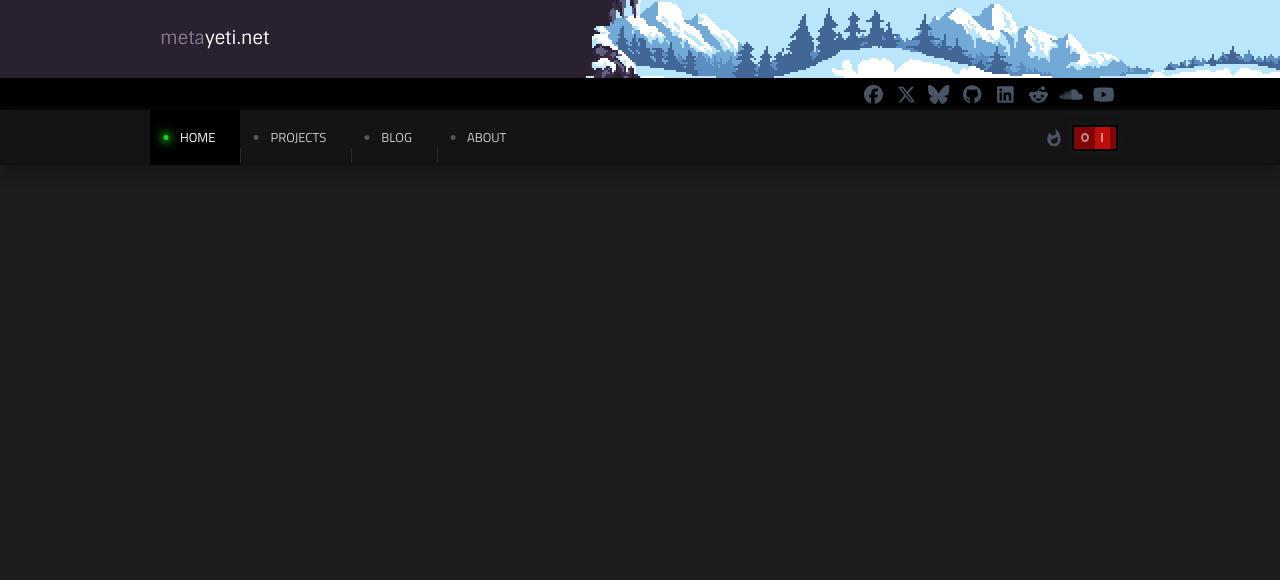
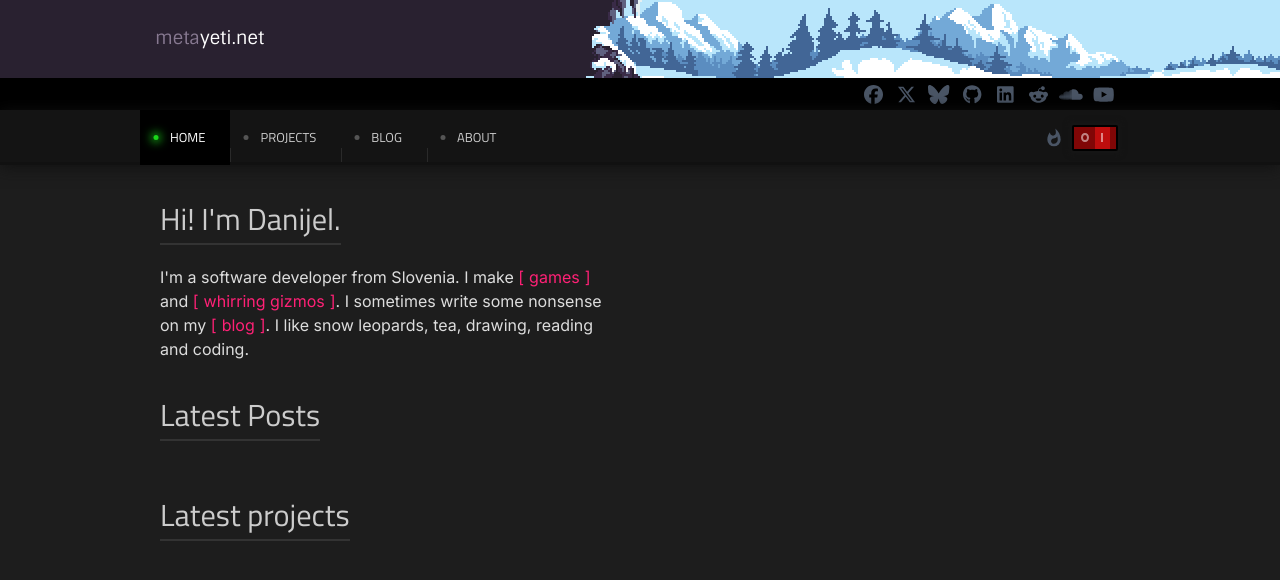
Before and after one commit to metayeti/metayeti.net, a Vue app: page / in a window 1280 px wide. Shown: the top 580 px of the page. Built offline with nearby package versions, Linux system fonts and the light colour scheme.

Commit message:
Better wrapper and navigation behavior + content test

```diff
--- a/src/App.vue
+++ b/src/App.vue
@@ -7,17 +7,10 @@ import SiteFooter from './components/SiteFooter.vue';
 
 <template>
 	<SiteHeader />
-	<main class="site-content">
-		<RouterView />
+	<main class="main-content">
+		<div class="wrap site-content">
+			<RouterView />
+		</div>
 	</main>
 	<SiteFooter />
 </template>
-
-<style scoped>
-main.site-content {
-	position: relative;
-	padding: 10px 0;
-	background-color: var(--my-content-background);
-	z-index: 5;
-}
-</style>
--- a/src/components/SiteHeader.vue
+++ b/src/components/SiteHeader.vue
@@ -161,11 +161,11 @@ header > .banner {
 	h1.site-branding {
 		position: absolute;
 		top: 25px;
+		margin-left: -5px;
 		color: #fff;
 		font-family: "Sintony", sans-serif;
 		font-weight: 700;
 		font-size: 18px;
-
 
 		.highlight {
 			color: rgb(135, 121, 145);
@@ -252,7 +252,7 @@ nav.navigation-main {
 	position: sticky;
 	top: 0;
 	height: 55px;
-	background-color: var(--my-navbar-background);
+	background-color: #141414;
 	border-bottom: 3px solid #111;
 	box-shadow: 0 2px 15px 0 #111;
 	z-index: 99;
@@ -261,7 +261,7 @@ nav.navigation-main {
 		display: flex;
 		flex-direction: row;
 		flex-grow: 1;
-		margin-left: -10px;
+		margin-left: -20px;
 
 		.nav-button {
 			position: relative;
@@ -313,6 +313,9 @@ nav.navigation-main {
 		}
 	}
 }
+.let-there-be-light nav.navigation-main {
+	box-shadow: none;
+}
 
 /* -- responsive breakpoints -- */
 
--- a/src/router/index.js
+++ b/src/router/index.js
@@ -23,7 +23,7 @@ const router = createRouter({
 		}
 
 		const isInitialLoad = !from.name;
-		const toPosition = (to.path === '/') ? 0 : 110;
+		const toPosition = (to.path === '/') ? 0 : ((to.path === '/about') ? 79 : 110);
 
 		return {
 			top: toPosition,
--- a/src/styles/colors.css
+++ b/src/styles/colors.css
@@ -8,9 +8,13 @@
 
 :root {
 	--my-global-background: #131313;
+
 	--my-content-background :#1d1d1d;
+	--my-content-color: #ddd;
+	--my-content-heading: #ccc;
+	--my-content-underline: #333;
+	--my-content-link: #ff2176;
 
-	--my-navbar-background: #141414;
 
 	--my-soft-border: #2a2a2a;
 }
@@ -18,5 +22,9 @@
 /* Light theme colors */
 
 :root.let-there-be-light {
-	--my-content-background: #dadada;
+	--my-content-background: #fff;
+	--my-content-color: #000000;
+	--my-content-heading: #000;
+	--my-content-underline: #ebf0f3;
+	--my-content-link: #28aeec;
 }
--- a/src/styles/metayeti.css
+++ b/src/styles/metayeti.css
@@ -21,9 +21,70 @@ body {
 	width: 960px;
 	margin: 0 auto;
 }
-@media (max-width: 990px) {
+@media (max-width: 1019px) {
 	.wrap {
 		width: auto;
-		padding: 0 10px;
+		padding: 0 20px;
 	}
 }
+
+.main-content {
+	position: relative;
+	padding: 30px 0;
+	background-color: var(--my-content-background);
+	color: var(--my-content-color);
+	font-family: "Inter", sans-serif;
+	font-size: 1rem;
+	z-index: 5;
+
+	.site-content {
+		display: flex;
+		flex-direction: column;
+		gap: 20px;
+	}
+
+	article {
+		padding-bottom: 10px;
+	}
+
+	h2, h3, h4, h5, h6 {
+		display: inline-block;
+		font-family: "Titillium Web", sans-serif;
+		color: var(--my-content-heading);
+		border-bottom: 2px solid var(--my-content-underline);
+		margin-bottom: 20px;
+	}
+	h2 {
+		font-size: 1.9rem;
+		font-weight: 400;
+		line-height: 3rem;
+	}
+
+	a.fancy {
+		display: inline-block;
+		color: var(--my-content-link);
+
+		&:before {
+			content: '[';
+			padding-right: 5px;
+			color: var(--my-content-link);
+		}
+		&:after {
+			content: ']';
+			padding-left: 5px;
+			color: var(--my-content-link);
+		}
+		&:hover {
+			color: #fff;
+			/* font-size: 1rem; */
+			border-top: 0;
+			scale: 1.05;
+		}
+	}
+}
+
+@media screen and (max-width: 720px) {
+    br.responsive-break {
+        display: none;
+    }
+}
--- a/src/views/HomeView.vue
+++ b/src/views/HomeView.vue
@@ -3,6 +3,25 @@
 
 <template>
 
-	<br v-for="i in 100" :key="i">
+	<article>
+		<h2>Hi! I'm Danijel.</h2>
+
+		<p>
+			I'm a software developer from Slovenia.
+			I make <a href="/projects" class="fancy">games</a> <br class="responsive-break">
+			and <a href="https://github.com/metayeti" class="fancy">whirring gizmos</a>. I sometimes write some nonsense<br class="responsive-break">
+			on my <a href="/blog" class="fancy">blog</a>. I like snow leopards, tea, drawing, reading <br class="responsive-break">and coding.
+		</p>
+
+
+	</article>
+	<article>
+		<h2>Latest Posts</h2>
+
+	</article>
+	<article>
+		<h2>Latest projects</h2>
+		<br v-for="i in 100" :key="i">
+	</article>
 
 </template>
```
